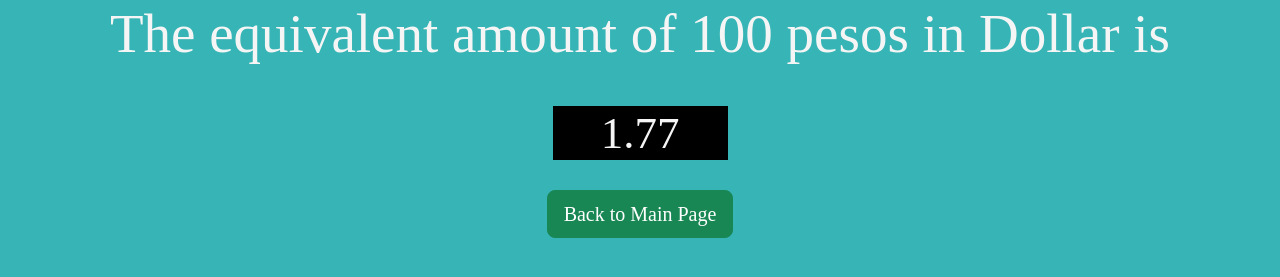
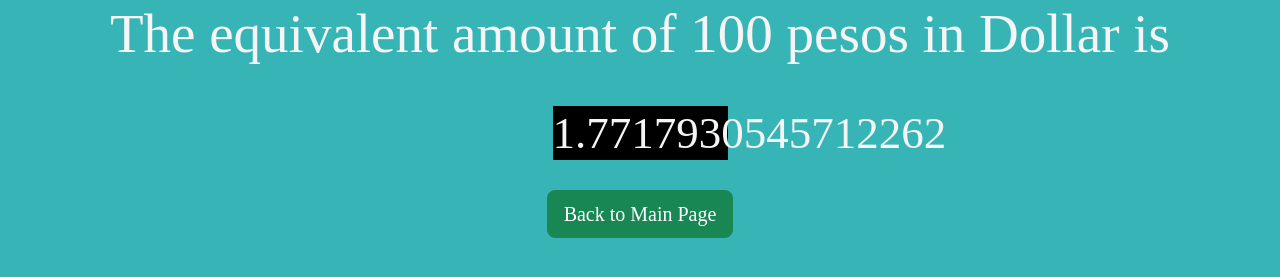
Before and after one commit to GonzalesGJ/Q4SW1, a plain HTML site: page page2.html in a window 1280 px wide. Shown: the part 215-492 px from the top of the page. Drawn offline with nearby package versions, Linux system fonts and the light colour scheme.

Commit message:
Update page2.html

```diff
--- a/page2.html
+++ b/page2.html
@@ -46,7 +46,7 @@
   <div>
     <p>The equivalent amount of 100 pesos in Dollar is</p>
     <h3><script>
-      document.write (1.77)
+      document.write (100/56.44)
     </script></h3>
   </div>
 
```
